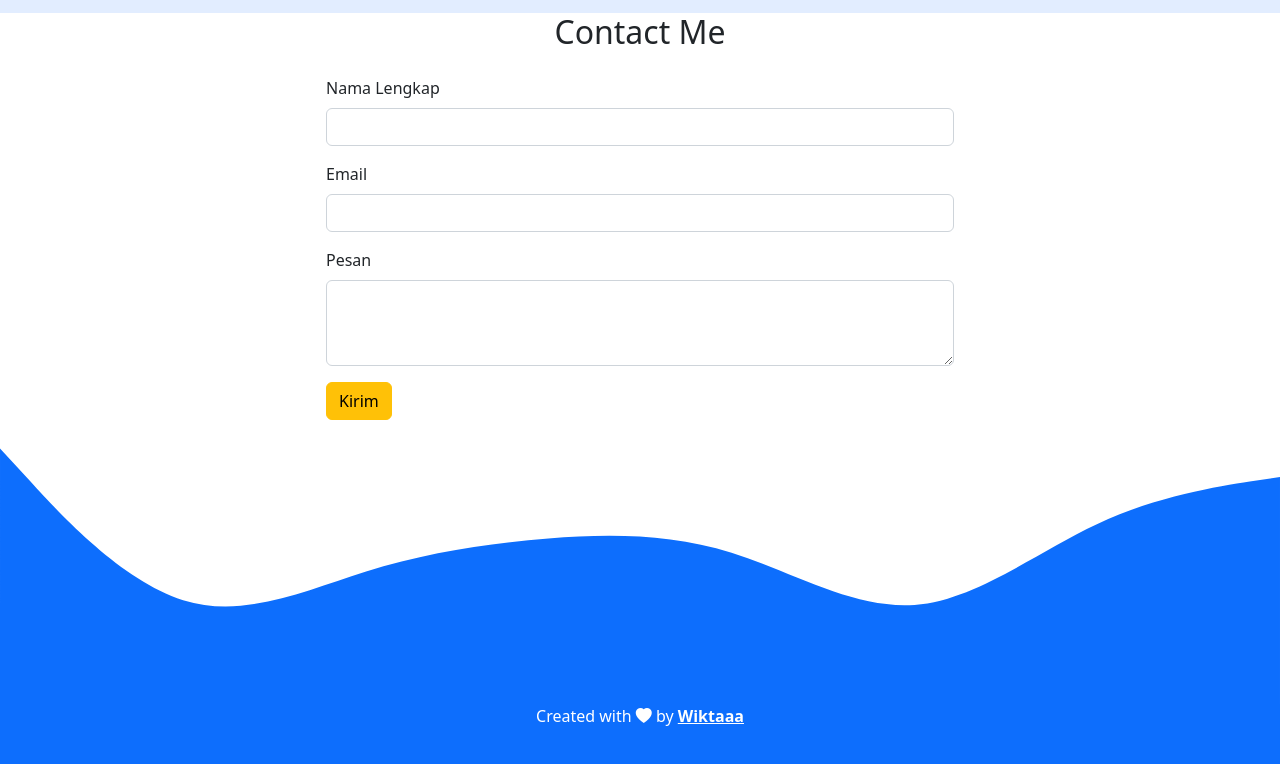
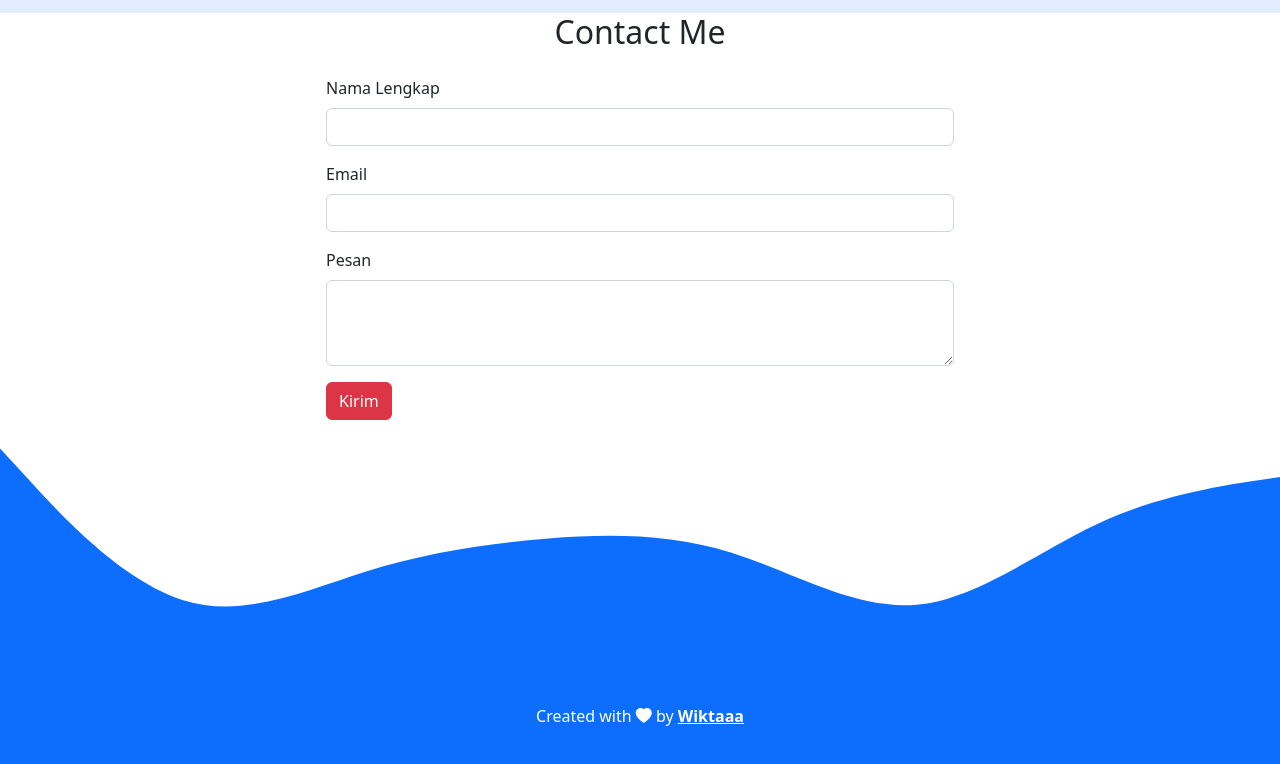
Before and after one commit to RadenWiktaaa/RadenWiktaaa.github.io, a plain HTML site: page index.html in a window 1280 px wide. Shown: the part 2174-2938 px from the top of the page. Drawn offline with nearby package versions, Linux system fonts and the light colour scheme.

Commit message:
mengubah tombol menjadi merah

```diff
--- a/index.html
+++ b/index.html
@@ -170,7 +170,7 @@
                 <label for="Pesan" class="form-label">Pesan</label>
                 <textarea class="form-control" id="Pesan" rows="3"></textarea>
               </div>
-              <button type="submit" class="btn btn-warning">Kirim</button>
+              <button type="submit" class="btn btn-danger">Kirim</button>
               </form>
 
           </div>
```
